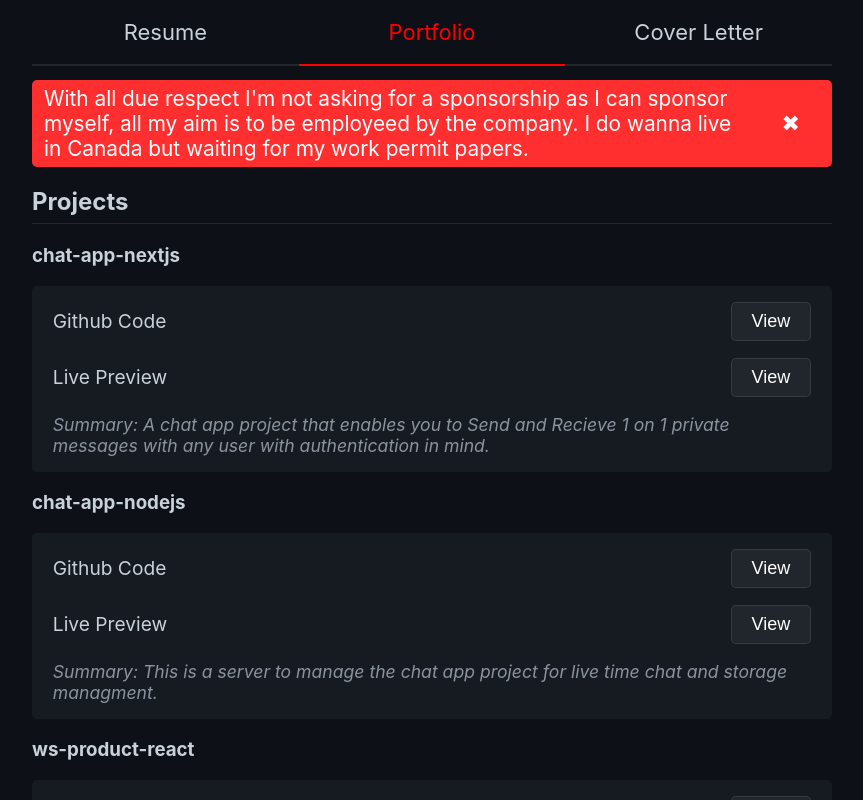
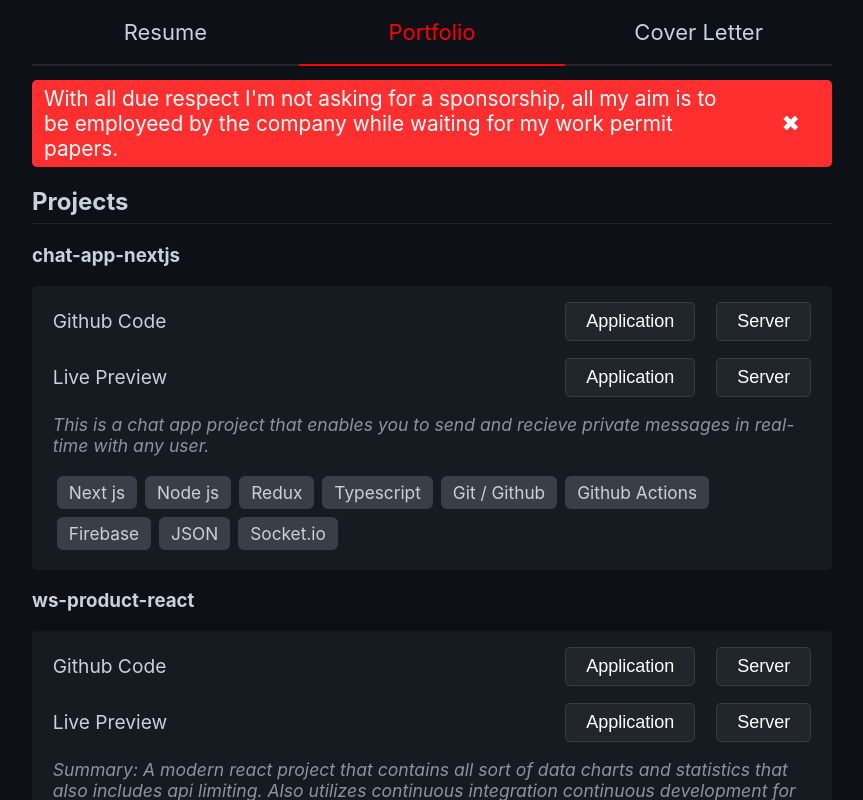
Before and after one commit to ahmadmarhaba/ahmadmarhaba.github.io, a React (Create React App) app: page / in a window 1280 px wide. Both pictures are taken after a click on the label "Portfolio". Shown: the top 800 px of the page, without its empty margins (208-1071 px from the left). Built offline with nearby package versions, Linux system fonts and the light colour scheme.

Commit message:
update content

```diff
--- a/src/App.js
+++ b/src/App.js
@@ -32,7 +32,7 @@ function App() {
           {
             alert &&
             <li className='alert'>
-              <div>With all due respect I'm not asking for a sponsorship as I can sponsor myself, all my aim is to be employeed by the company. I do wanna live in Canada but waiting for my work permit papers.</div>
+              <div>With all due respect I'm not asking for a sponsorship, all my aim is to be employeed by the company while waiting for my work permit papers.</div>
               <input type="button" value="✖" onClick={()=>{ SetAlert(false) }} />
             </li>
           }
--- a/src/Component/Projects.js
+++ b/src/Component/Projects.js
@@ -11,29 +11,32 @@ function Projects() {
             </h3>
             <ul className='detailList'>
               <li className='split'>
-                {`Github Code`}<input type="button" value="View" onClick={() =>previewFile("https://github.com/ahmadmarhaba/chat-app-nextjs")}/>
+                {`Github Code`}
+                <div>
+                  <input type="button" value="Application" onClick={() =>previewFile("https://github.com/ahmadmarhaba/chat-app-nextjs")}/>
+                  <input type="button" value="Server" onClick={() =>previewFile("https://github.com/ahmadmarhaba/chat-app-nodejs")}/>
+                </div>
               </li>
               <li className='split'>
-                {`Live Preview`} <input type="button" value="View" onClick={() =>previewFile("https://chat-app-nextjs-ahmadmarhaba.vercel.app")}/>
+                {`Live Preview`}
+                <div>
+                  <input type="button" value="Application" onClick={() =>previewFile("https://chat-app-nextjs-ahmadmarhaba.vercel.app")}/>
+                  <input type="button" value="Server" onClick={() =>previewFile("https://ahmadmarhaba-chat-app-nextjs.herokuapp.com/")}/>
+                </div>
               </li>
               <li className='summary'>
-                {`Summary: A chat app project that enables you to Send and Recieve 1 on 1 private messages with any user with authentication in mind.`}
+                {`This is a chat app project that enables you to send and recieve private messages in real-time with any user.`}
               </li>
-            </ul>
-          </li>
-          <li>
-            <h3>
-              {`chat-app-nodejs`}
-            </h3>
-            <ul className='detailList'>
-              <li className='split'>
-                {`Github Code`}<input type="button" value="View" onClick={() =>previewFile("https://github.com/ahmadmarhaba/chat-app-nodejs")}/>
-              </li>
-              <li className='split'>
-                {`Live Preview`} <input type="button" value="View" onClick={() =>previewFile("https://ahmadmarhaba-chat-app-nextjs.herokuapp.com/")}/>
-              </li>
-              <li className='summary'>
-                {`Summary: This is a server to manage the chat app project for live time chat and storage managment.`}
+              <li className='split points'>
+                <span>{`Next js`}</span>
+                <span>{`Node js`}</span>
+                <span>{`Redux`}</span>
+                <span>{`Typescript`}</span>
+                <span>{`Git / Github`}</span>
+                <span>{`Github Actions`}</span>
+                <span>{`Firebase`}</span>
+                <span>{`JSON`}</span>
+                <span>{`Socket.io`}</span>
               </li>
             </ul>
           </li>
@@ -43,29 +46,37 @@ function Projects() {
             </h3>
             <ul className='detailList'>
               <li className='split'>
-                {`Github Code`}<input type="button" value="View" onClick={() =>previewFile("https://github.com/ahmadmarhaba/ws-product-react")}/>
+                {`Github Code`}
+                <div>
+                  <input type="button" value="Application" onClick={() =>previewFile("https://github.com/ahmadmarhaba/ws-product-react")}/>
+                  <input type="button" value="Server" onClick={() =>previewFile("https://github.com/ahmadmarhaba/ws-product-nodejs")}/>
+                </div>
               </li>
               <li className='split'>
-                {`Live Preview`} <input type="button" value="View" onClick={() =>previewFile("https://ahmadmarhaba.github.io/ws-product-react/")}/>
+                {`Live Preview`}
+                <div>
+                  <input type="button" value="Application" onClick={() =>previewFile("https://ahmadmarhaba.github.io/ws-product-react/")}/>
+                  <input type="button" value="Server" onClick={() =>previewFile("https://ahmadmarhaba-ws-product-nodejs.herokuapp.com/")}/>
+                </div>
               </li>
               <li className='summary'>
-                {`Summary: A modern react project, that contains all sort of data charts and statistics that also includes api limiting.`}
+                {`Summary: A modern react project that contains all sort of data charts and statistics that also includes api limiting. Also utilizes continuous integration continuous development for the server.`}
               </li>
-            </ul>
-          </li>
-          <li>
-            <h3>
-              {`ws-product-nodejs`}
-            </h3>
-            <ul className='detailList'>
-              <li className='split'>
-                {`Github Code`}<input type="button" value="View" onClick={() =>previewFile("https://github.com/ahmadmarhaba/ws-product-nodejs")}/>
-              </li>
-              <li className='split'>
-                {`Live Preview`}<input type="button" value="View" onClick={() =>previewFile("https://ahmadmarhaba-ws-product-nodejs.herokuapp.com/")}/>
-              </li>
-              <li className='summary'>
-                {`Summary: A serverless CI/CD project, that uses Docker, Kubernetes, and Terraform.`}
+              <li className='split points'>
+                <span>{`React js`}</span>
+                <span>{`Node js`}</span>
+                <span>{`Redux`}</span>
+                <span>{`Redis`}</span>
+                <span>{`Rest API`}</span>
+                <span>{`Git / Github`}</span>
+                <span>{`Github Actions`}</span>
+                <span>{`CI / CD`}</span>
+                <span>{`Docker`}</span>
+                <span>{`Terraform`}</span>
+                <span>{`Kubernetes`}</span>
+                <span>{`PostgreSQL`}</span>
+                <span>{`JSON`}</span>
+                <span>{`Client-side Geo / Table / Chart data visualization`}</span>
               </li>
             </ul>
           </li>
--- a/src/Component/Skills.js
+++ b/src/Component/Skills.js
@@ -18,7 +18,7 @@ function Skills() {
                 <span>{`Docker`}</span>
                 <span>{`Terraform`}</span>
                 <span>{`Kubernetes`}</span>
-                <span>{`SQL Server / MySQL / PostgreSQL`}</span>
+                <span>{`SQL Server / MySQL / PostgreSQL / Firebase`}</span>
                 <span>{`Nginx / Apache`}</span>
                 <span>{`XML / JSON`}</span>
                 <span>{`Socket.io / WebRtc`}</span>
```
